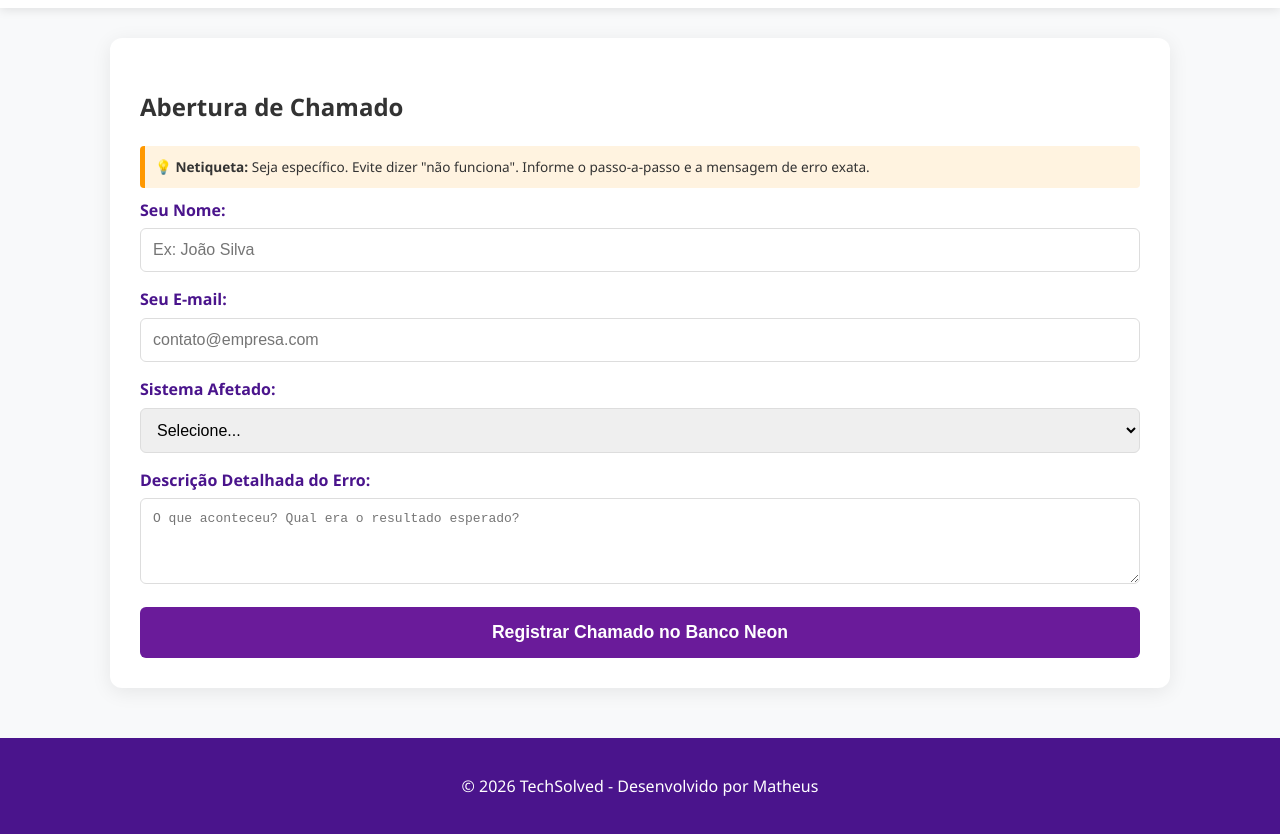
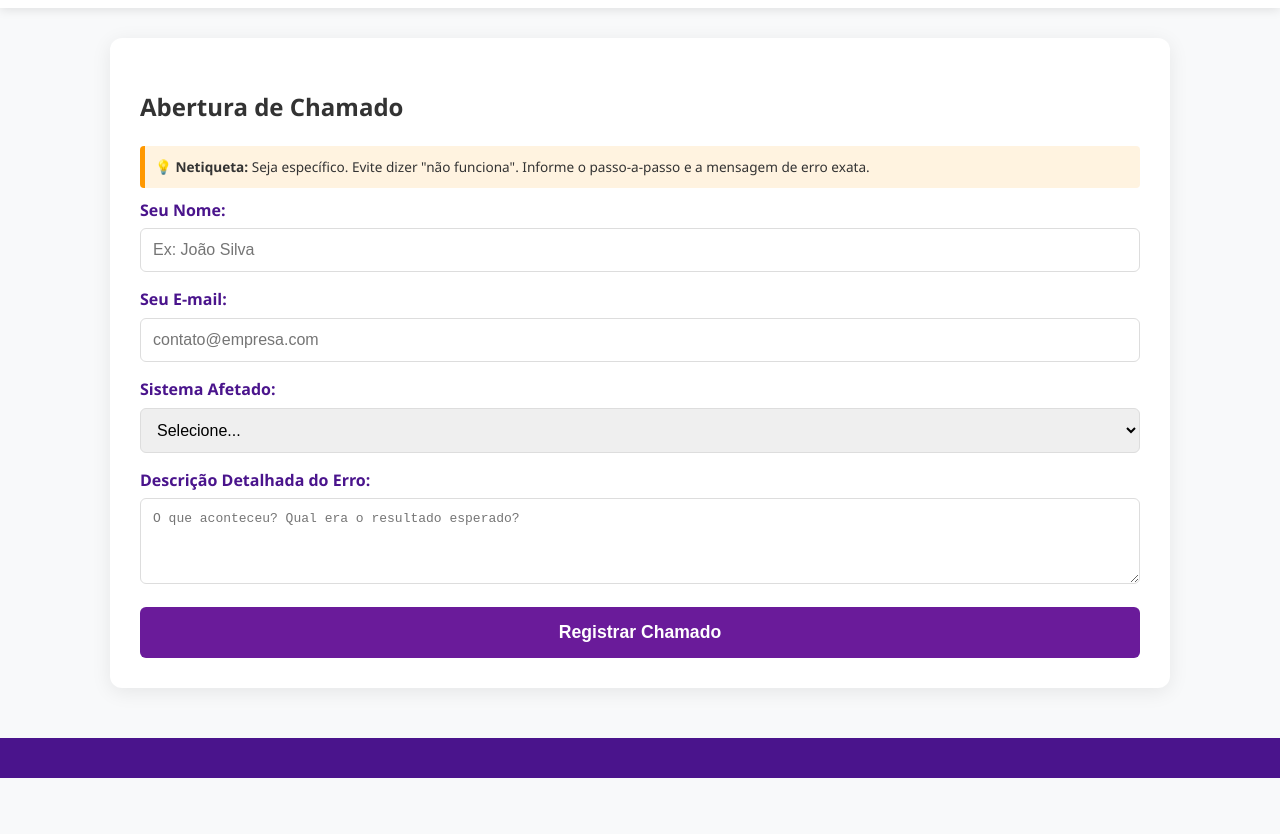
Before and after one commit to matheusdomingues-sketch/TechSolved, a website: page index.html in a window 1280 px wide. Shown: the part 134-968 px from the top of the page. After the commit the page ends 912 px from the top, so only its background shows below. Drawn offline with Linux system fonts and the light colour scheme; no server answers.

Commit message:
Update index.html

```diff
--- a/index.html
+++ b/index.html
@@ -139,7 +139,7 @@
                     <label>Descrição Detalhada do Erro:</label>
                     <textarea placeholder="O que aconteceu? Qual era o resultado esperado?" rows="4"></textarea>
                 </div>
-                <button type="submit" class="btn-submit">Registrar Chamado no Banco Neon</button>
+                <button type="submit" class="btn-submit">Registrar Chamado </button>
             </form>
         </section>
 
@@ -191,7 +191,7 @@
     </main>
 
     <footer>
-        <p>&copy; 2026 TechSolved - Desenvolvido por Matheus</p>
+
     </footer>
 
     <script>
```
